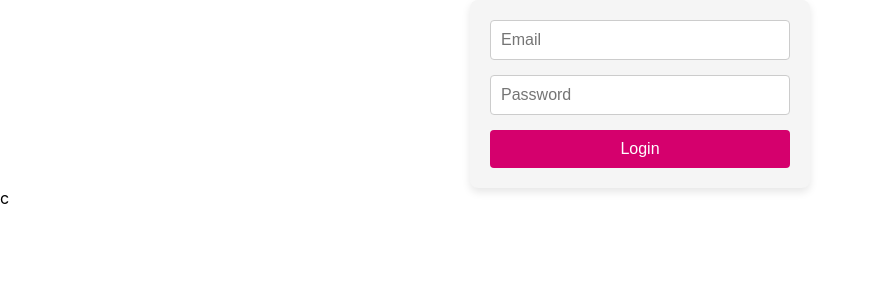
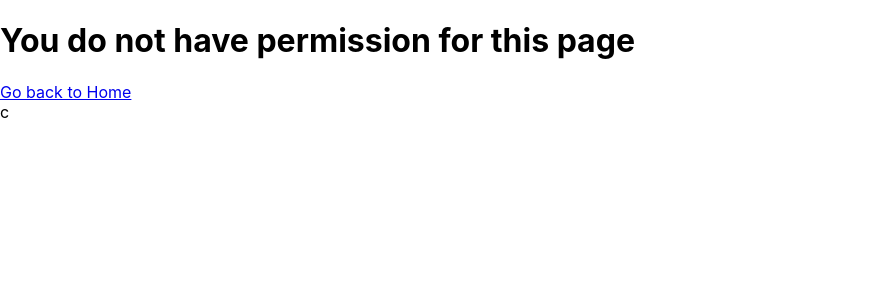
Before and after one commit to MichalHazan/takecare, a React (Create React App) app in the folder client/: page /client in a window 1280 px wide. Before the commit this address led to /login. Shown: the top 300 px of the page, without its empty margins (0-871 px from the left). Built offline with nearby package versions, Linux system fonts and the light colour scheme.

Commit message:
Added localStorage that saves the user's role in the browser, A NoPermission component has been added, for a user who tries to enter an unauthorized page

```diff
--- a/client/package.json
+++ b/client/package.json
@@ -15,6 +15,7 @@
     "react-dom": "^18.3.1",
     "react-router-dom": "^6.26.1",
     "react-scripts": "5.0.1",
+    "use-local-storage-state": "^19.4.0",
     "web-vitals": "^2.1.4"
   },
   "scripts": {
--- a/client/src/Main.js
+++ b/client/src/Main.js
@@ -8,7 +8,7 @@ import ClientPage from './components/ClientPages/ClientPage';
 import ManagementPage from './components/ManagementPages/ManagementPage';
 import PrivateRoute from './Route/PrivateRoute';
 import LandingPage from './LandingPage/LandingPage'
-
+import NotFound  from './components/NotFound'
 
 function Main() {
     return (
@@ -17,11 +17,14 @@ function Main() {
                 <Routes>
                     <Route path="/" element={<LandingPage />} />
                     <Route path="/AddUser" element={<SignupForm />} />
+                    <Route path="/NotFound" element={<NotFound />} />
+
                     <Route path="/Login" element={<LoginForm />} />
                     <Route path="/ManagementPage" element={<PrivateRoute element={<ManagementPage />} requiredRole={['management']} />} />
                     <Route path="/professional" element={<PrivateRoute element={<ProfessionalPage />} requiredRole={['professional']} />} />
                     <Route path="/client" element={<PrivateRoute element={<ClientPage />} requiredRole={['client']} />} />
                     <Route path="/ProtectedPage" element={<PrivateRoute element={<ProtectedPage />} requiredRole={['client', 'professional', 'management']} />} />
+                    <Route path="*" element={<NotFound />} />
                 </Routes>
             </div>
         </Router>
--- a/client/src/Route/PrivateRoute.js
+++ b/client/src/Route/PrivateRoute.js
@@ -1,8 +1,8 @@
 // PrivateRoute.js
 import React from 'react';
-import { Navigate } from 'react-router-dom'; // Use Navigate instead of Redirect
 import { useCookies } from 'react-cookie';
 import { jwtDecode } from 'jwt-decode';
+import NoPermission from '../components/NoPermission'
 
 const PrivateRoute = ({ element: Component, requiredRole }) => {
     const [cookies] = useCookies(['token']); // Retrieve token from cookies
@@ -25,7 +25,7 @@ const PrivateRoute = ({ element: Component, requiredRole }) => {
     };
 
     // Return the component if the user has the required role, otherwise redirect to login
-    return checkUserRole() ? Component : <Navigate to="/login" />;
+    return checkUserRole() ? Component : <NoPermission/>;
 };
 
 export default PrivateRoute;
--- a/client/src/components/LoginForm.js
+++ b/client/src/components/LoginForm.js
@@ -1,13 +1,16 @@
 import React, { useState } from 'react';
 import { useCookies } from 'react-cookie';
+import { jwtDecode } from 'jwt-decode';  // Import the function as a named export
 import { useNavigate } from 'react-router-dom';
 import AuthButton from './AuthButton';
 import axios from 'axios';
+import useLocalStorageState from 'use-local-storage-state';
 
 const LoginForm = () => {
     // State to hold the email and password values
     const [credentials, setCredentials] = useState({ email: '', password: '' });
     const [cookies, setCookie] = useCookies(['token']);
+    const [role, setRole] = useLocalStorageState('userRole', null);  // Store user role in localStorage
     const navigate = useNavigate();
 
     // Handle input changes and update the credentials state
@@ -29,6 +32,18 @@ const LoginForm = () => {
             setCookie('token', response.data.token, { path: '/', maxAge: 3600 });
             console.log('Login successful, navigating to protected page');
 
+            // Decode the token directly from the response (not from cookies yet)
+            const decodedToken = jwtDecode(response.data.token);
+            const userRole = decodedToken.role;
+
+            // Store the user role in localStorage
+            setRole(userRole);
+
+            console.log('======================');
+            console.log('Store the user role in localStorage');
+            console.log('role:  ' + userRole);
+            console.log('======================');
+
             // Navigate to protected page upon successful login
             navigate('/ProtectedPage');
         } catch (error) {
@@ -41,7 +56,6 @@ const LoginForm = () => {
     return (
         <form className="inputPass" onSubmit={handleSubmit}>
             {/* Email input field */}
-
             <input
                 type="text"
                 name="email"
@@ -60,7 +74,7 @@ const LoginForm = () => {
                 required
                 style={{ textAlign: "left", direction: "ltr" }}
             />
-                <AuthButton/>
+            <AuthButton />
         </form>
     );
 };
--- a/client/src/components/ProtectedPages/ProtectedPage.js
+++ b/client/src/components/ProtectedPages/ProtectedPage.js
@@ -1,5 +1,7 @@
 // ProtectedPage.js
 import React from 'react';
+import { Link } from 'react-router-dom';
+
 
 const ProtectedPage = () => {
     return (
@@ -7,6 +9,7 @@ const ProtectedPage = () => {
             <h1>Login was successful!</h1>
               <h1> Welcome!</h1>
             <h1>Welcome to the Protected Page!</h1>
+            <Link to="/">Go back to Home</Link>
         </div>
     )
 };
```
Also changed, not shown: 1 other file (tests, documents, lock files or other folders).
